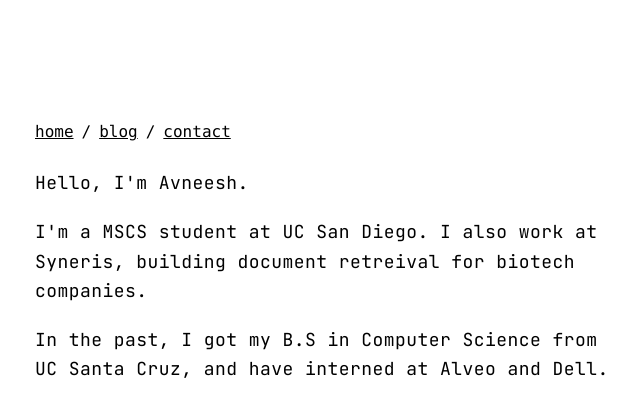
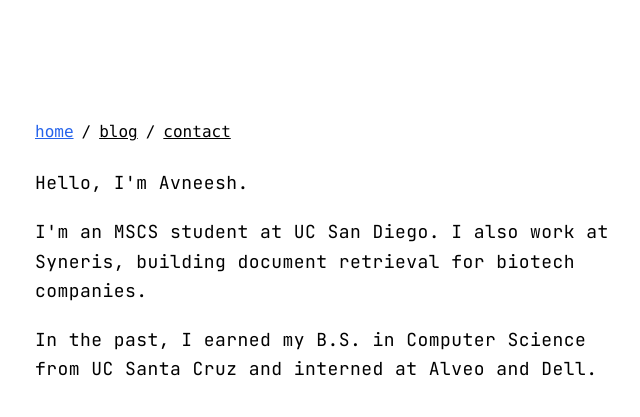
Before and after one commit to kingofsunnyvale/kingofsunnyvale.github.io, a Jekyll site: the page built from index.html, in a window 1280 px wide. Shown: the top 417 px of the page, without its empty margins (317-957 px from the left). Built offline with Jekyll 4.4.1, drawn with Linux system fonts in a browser that asks for light colours; nearby versions of some CDN libraries.

Commit message:
jekyl everything bro

```diff
--- a/blog.html
+++ b/blog.html
@@ -1,6 +1,7 @@
 ---
 layout: default
 title: Blog
+permalink: /blog/
 ---
 
 <ul class="space-y-6">
--- a/index.html
+++ b/index.html
@@ -1,43 +1,16 @@
-<!DOCTYPE html>
-<html lang="en">
-  <head>
-    <meta charset="UTF-8" />
-    <meta name="viewport" content="width=device-width, initial-scale=1.0" />
+---
+layout: default
+title: Home
+---
 
-    <link rel="stylesheet" href="style.css" />
+<p>Hello, I'm Avneesh.</p>
 
-    <script src="https://cdn.tailwindcss.com"></script>
+<p>
+  I'm an MSCS student at UC San Diego. I also work at Syneris, building document
+  retrieval for biotech companies.
+</p>
 
-    <link rel="preconnect" href="https://fonts.googleapis.com">
-    <link rel="preconnect" href="https://fonts.gstatic.com" crossorigin>
-    <link rel="preconnect" href="https://fonts.googleapis.com">
-    <link rel="preconnect" href="https://fonts.gstatic.com" crossorigin>
-    <link href="https://fonts.googleapis.com/css2?family=JetBrains+Mono:ital,wght@0,100..800;1,100..800&family=Noto+Sans+Tamil&display=swap" rel="stylesheet">
-    <title>Avneesh Muralitharan</title>
-  </head>
-
-  <body class="jetbrains-mono-400-normal">
-    <main class="mx-auto max-w-prose lg:max-w-xl px-6 lg:px-0 pt-24 pb-32 leading-relaxed tracking-wide text-lg">
-      <nav aria-label="Primary links"
-           class="flex flex-wrap gap-2 text-base font-mono tracking-normal mt-6 mb-6">
-        <a href="{{ '/' | relative_url }}"
-           class="underline hover:text-blue-600{% if page.url == '/' %} text-blue-600{% endif %}">home</a><span>/</span>
-        <a href="{{ '/blog' | relative_url }}"
-           class="underline hover:text-blue-600{% if page.url contains '/blog' %} text-blue-600{% endif %}">blog</a><span>/</span>
-        <a href="{{ '/contact.html' | relative_url }}"
-           class="underline hover:text-blue-600{% if page.url == '/contact.html' %} text-blue-600{% endif %}">contact</a>
-      </nav>
-      <p>
-        Hello, I'm Avneesh.
-      </p>
-
-      <p>
-        I'm a MSCS student at UC San Diego. I also work at Syneris, building document retreival for biotech companies.
-      </p>
-
-      <p>
-        In the past, I got my B.S in Computer Science from UC Santa Cruz, and have interned at Alveo and Dell.
-      </p>
-    </main>
-  </body>
-</html>
+<p>
+  In the past, I earned my B.S. in Computer Science from UC Santa Cruz and
+  interned at Alveo and Dell.
+</p>
```
Also changed, not shown: contact.html (+19 -36 lines).
